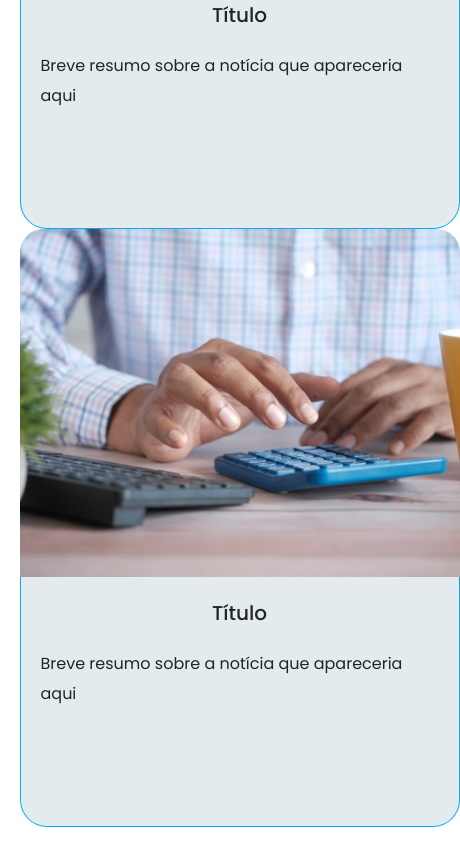
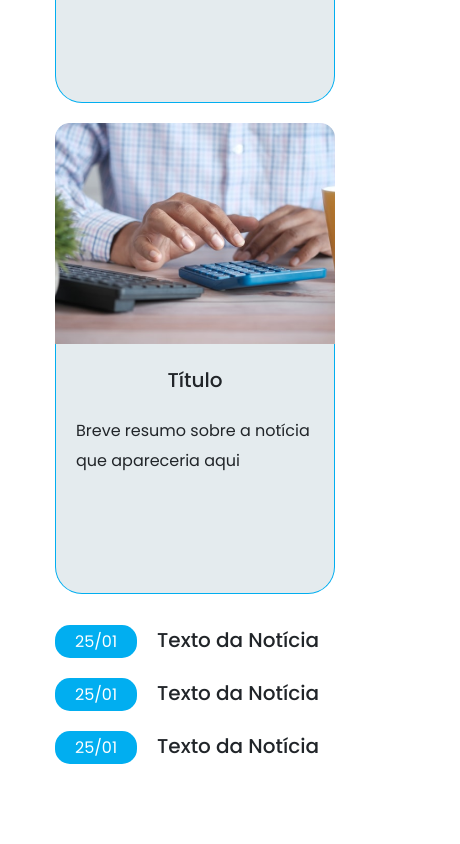
Before and after one commit to M1SS1NGHU3S/notekTemp, a React (Create React App) app: page / in a window 390 px wide. Shown: the part 3600-4444 px from the top of the page, 460 px wide, since content can reach past the window. Built offline with nearby package versions, Linux system fonts and the light colour scheme.

Commit message:
NoticiasHome responsivo

```diff
--- a/src/sections/NoticiasRow.css
+++ b/src/sections/NoticiasRow.css
@@ -1,5 +1,9 @@
 .noticias-link {
     margin-block: 20px;
+}
+
+.noticias-row--links > div:nth-child(1) {
+    margin-top: 10px;
 }
 
 .noticias-row--content {
@@ -37,3 +41,34 @@
     text-align: center;
     margin-bottom: 20px;
 }
+
+@media (max-width: 1350px) {
+    .noticias-row--content {
+        justify-content: center;
+    }
+
+    .noticias-row--column {
+        width: 280px;
+        margin: 0px 10px;
+    }
+}
+
+@media (max-width: 900px) {
+    .noticias-row--links{
+        margin: 20px 0 0 0;
+    }
+}
+
+@media (max-width: 670px) {
+    .noticias-row--content {
+        display: grid;
+    }
+
+    .noticias-row--column {
+        margin: 0;
+    }
+
+    .noticias-row--content > div:nth-child(2) {
+        margin-block: 20px;
+    }
+}
--- a/src/sections/NoticiasRow.js
+++ b/src/sections/NoticiasRow.js
@@ -61,7 +61,7 @@ function NoticiasRow(props) {
                 <div className="noticias-row--content">
                     {generateCards}
 
-                    <div className="noticias-row--links">
+                    <div className="noticias-row--links noticias-row--column">
                         {generateLinks}
                     </div>
                 </div>
@@ -72,7 +72,7 @@ function NoticiasRow(props) {
 
 function BlogCard(props) {
     return (
-        <div className="blog-card">
+        <div className="blog-card noticias-row--column">
             <img className="blog-card--img" src={props.img} alt={props.alt} />
             <div className="blog-card--content card-content">
                 <h3 className="blog-card--title">{props.titulo}</h3>
```
